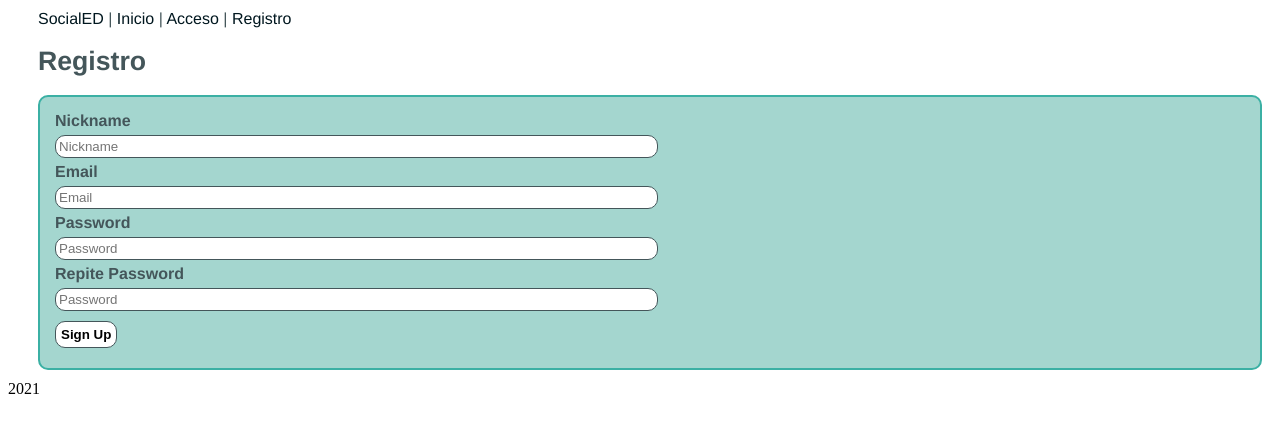
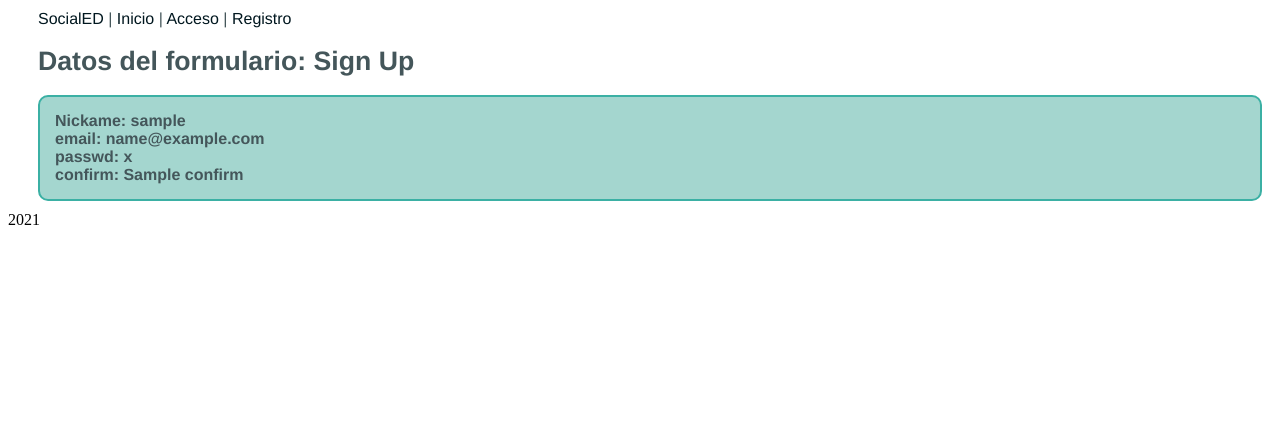
Before and after one commit to odiVicente/SocialED, a Flask app: template templates/signup.html in a window 1280 px wide. Shown: the top 433 px of the page. Run offline with Flask 2, Linux system fonts and the light colour scheme; the template is opened without the code that fills it: most values are stand-ins (such as "Sample title", 1, 10 or a date in 2020).

Commit message:
todo correcto

```diff
--- a/server.py
+++ b/server.py
@@ -7,23 +7,23 @@ app = Flask(__name__)
 
 @app.route('/', methods=['GET'])
 def index():
-    return render_template("index.html")
+    return app.send_static_file('index.html')
 
 
 @app.route('/home', methods=['GET'])
 def home():
-    return render_template("home.html")
+    return app.send_static_file('home.html')
 
 
 @app.route('/login', methods=['GET'])
 def login():
-    return render_template("login.html")
+    return app.send_static_file('login.html')
 
 
 
 @app.route('/signup', methods=['GET'])
 def signup():
-    return render_template("signup.html")
+    return app.send_static_file('signup.html')
 
 
 @app.route('/processLogin', methods=['GET', 'POST'])
@@ -38,7 +38,7 @@ def processLogin():
               return "Warning: Some fields are missing"
 
 
-       return render_template("login.html")
+       return render_template("login.html", email = request.form['email'], passwd = request.form['passwd'] )
 
 
 @app.route('/processSignup', methods=['GET', 'POST'])
@@ -52,7 +52,7 @@ def processSignup():
        if missing:
               return "Warning: Some fields are missing"
 
-       return render_template("signup.html")
+       return render_template("signup.html", nickname = request.form['nickname'], email = request.form['email'], passwd = request.form['passwd'], confirm = request.form['confirm'] )
 
 
 @app.route('/processHome', methods=['GET', 'POST'])
@@ -66,7 +66,7 @@ def processHome():
 	if missing:
 		return "Warning: Some fields are missing"
 
-	return render_template("home.html")
+	return render_template("home.html", last = request.form['last'], message = request.form['message'])
 
 
 
--- a/static/home.html
+++ b/static/home.html
@@ -16,7 +16,7 @@
                 <input id="message" name="message" required="true"
                        placeholder="Aquí tus bellas palabras..." maxlength="128" size="80"
                        type="text" value=""/>
-                <input id="last" name="last" type="hidden" value=""/>
+                <input id="last" name="last" type="hidden" value="{{last}} {{message}}"/>
             </div>
             <div class="inputs">
                 <input id="post_submit" name="post_submit" type="submit" value="Post!"/>
--- a/templates/signup.html
+++ b/templates/signup.html
@@ -3,37 +3,11 @@
 Registro - SocialED
 {% endblock %}
 {% block contenido %}
-<h1>
-    Registro
-</h1>
-<form action="processSignup" method="post" name="signup">
-    <label for="nickname">
-        Nickname
-    </label>
-    <div class="inputs">
-        <input id="nickname" name="nickname" required="true" placeholder="Nickname" size="80" type="text" value=""/>
-    </div>
-    <label for="email">
-        Email
-    </label>
-    <div class="inputs">
-        <input id="email" name="email" required="true" placeholder="Email" size="80" type="text" value=""/>
-    </div>
-    <label for="passwd">
-        Password
-    </label>
-    <div class="inputs">
-        <input id="passwd" name="passwd" required="true" placeholder="Password" size="80" type="password" value=""/>
-    </div>
-    <label for="confirm">
-        Repite Password
-    </label>
-    <div class="inputs">
-        <input id="confirm" name="confirm" required="true" placeholder="Password" size="80" type="password"
-               value=""/>
-    </div>
-    <div class="inputs">
-        <input id="signup_submit" name="signup_submit" type="submit" value="Sign Up"/>
-    </div>
+<h1>Datos del formulario: Sign Up</h1>
+<form>
+    <label>Nickame: {{nickname}} </label><br>
+    <label>email: {{email}} </label><br>
+    <label>passwd: {{passwd}}</label><br>
+    <label>confirm: {{confirm}} </label>
 </form>
 {% endblock %}
```
Also changed, not shown: templates/home.html (+11 -14 lines), templates/login.html (+4 -23 lines).
